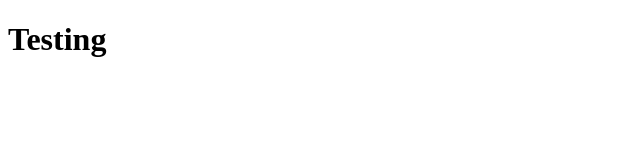
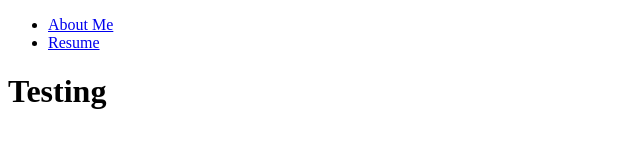
Before and after one commit to lan-yczhao/lan-yczhao.github.io, a plain HTML site: page index.html in a window 1280 px wide. Shown: the whole page, without its empty margins (0-640 px from the left). Drawn offline with Linux system fonts and the light colour scheme.

Commit message:
Added navbar skeleton

```diff
--- a/index.html
+++ b/index.html
@@ -1,4 +1,20 @@
 <!DOCTYPE html>
+
+<head>
+   <title>Lan's Portfolio Website</title>
+   <!-- Add stylesheets here later when made -->
+</head>
+
 <body>
+   <header>
+      <!-- Creating navigation bar at top -->
+      <nav>
+         <ul>
+            <li><a href="#">About Me</a></li>
+            <li><a href="#">Resume</a></li>
+         </ul>
+      </nav>
+   </header>
+
    <h1>Testing</h1>
 </body>
```
